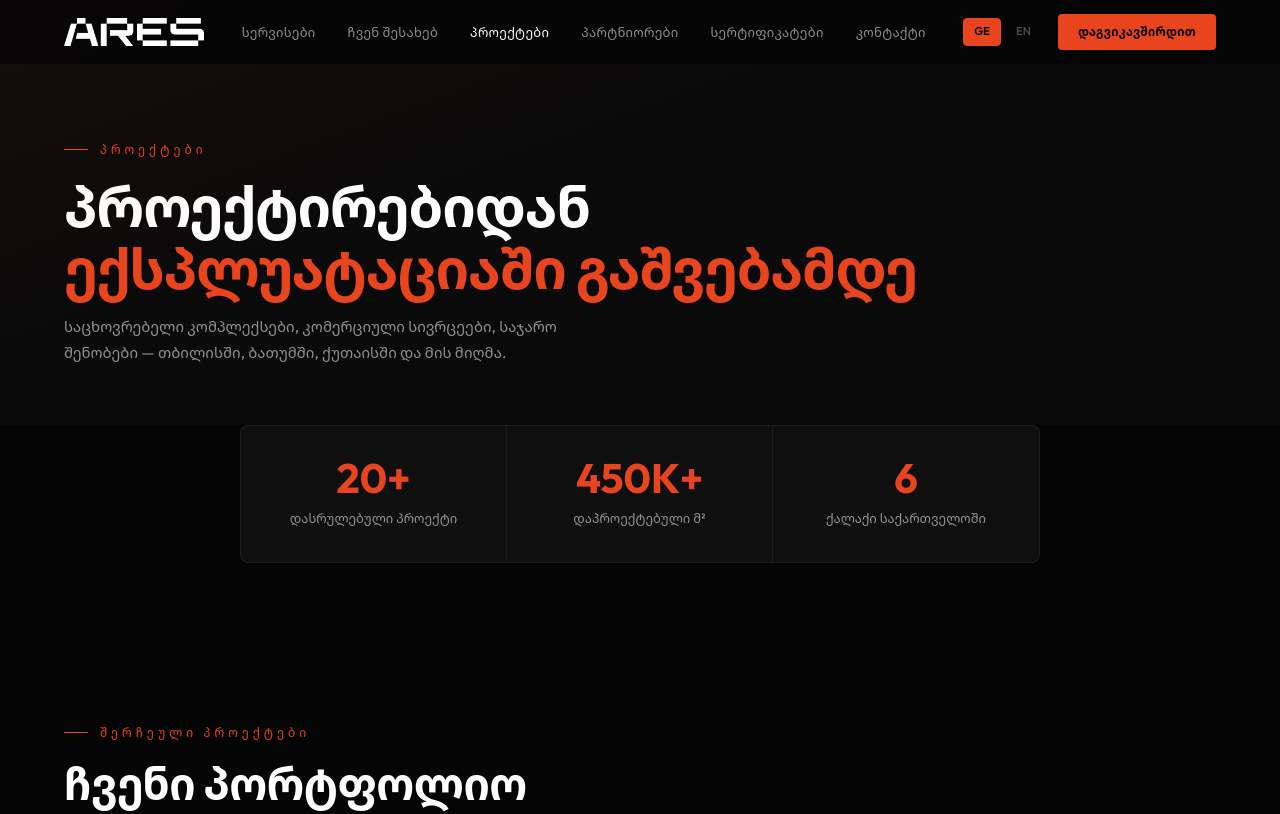
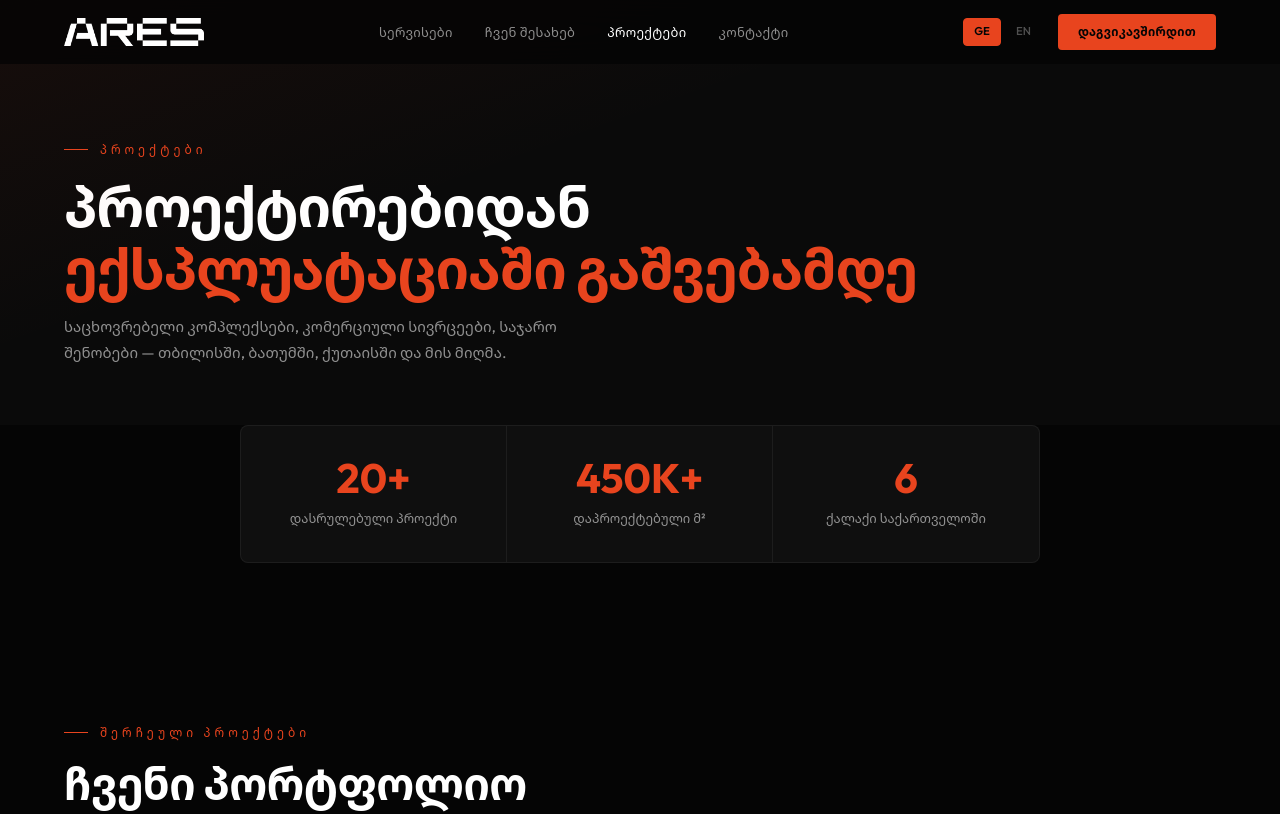
Before and after one commit to lukasturua9444/ares-ge, a Next.js app: page /ka/projects in a window 1280 px wide. Shown: the top 814 px of the page. Built offline with nearby package versions, Linux system fonts and the light colour scheme.

Commit message:
Step 2 (GE projects): Remove Partners + Certifications nav links

```diff
--- a/src/app/ka/projects/page.js
+++ b/src/app/ka/projects/page.js
@@ -54,8 +54,6 @@ export default function ProjectsPageKa() {
             <a href="/ka/services" onClick={handleNavClick}>სერვისები</a>
             <a href="/ka/about" onClick={handleNavClick}>ჩვენ შესახებ</a>
             <a href="/ka/projects" className="active-link" onClick={handleNavClick}>პროექტები</a>
-            <a href="/ka/partners" onClick={handleNavClick}>პარტნიორები</a>
-            <a href="/ka/certifications" onClick={handleNavClick}>სერტიფიკატები</a>
             <a href="/ka/contact" onClick={handleNavClick}>კონტაქტი</a>
           </div>
           <div className="nav-right">
@@ -139,7 +137,7 @@ export default function ProjectsPageKa() {
         <div className="wrap">
           <div className="footer-grid">
             <div><div className="footer-brand"><img src="/images/ARES_White_Horizontal.png" alt="ARES" /></div><p className="footer-desc">ინტეგრირებული MEPF საინჟინრო გადაწყვეტილებები დეველოპერებისა და სამშენებლო კომპანიებისთვის. პროექტირებიდან ექსპლუატაციაში გაშვებამდე.</p></div>
-            <div className="footer-col"><h4>ნავიგაცია</h4><a href="/ka/services">სერვისები</a><a href="/ka/about">ჩვენ შესახებ</a><a href="/ka/projects">პროექტები</a><a href="/ka/partners">პარტნიორები</a><a href="/ka/contact">კონტაქტი</a></div>
+            <div className="footer-col"><h4>ნავიგაცია</h4><a href="/ka/services">სერვისები</a><a href="/ka/about">ჩვენ შესახებ</a><a href="/ka/projects">პროექტები</a><a href="/ka/contact">კონტაქტი</a></div>
             <div className="footer-col"><h4>სერვისები</h4><a href="/ka/services">მექანიკური</a><a href="/ka/services">ელექტრული</a><a href="/ka/services">სანტექნიკა</a><a href="/ka/services">ხანძარსაწინააღმდეგო</a></div>
             <div className="footer-col footer-contact"><h4>კონტაქტი</h4><p><a href="mailto:info@ares.ge">info@ares.ge</a></p><p><a href="tel:+995595396139">+995 595 39 61 39</a></p><p>ს. ვირსალაძის ქ. 8<br />თბილისი 0108, საქართველო</p></div>
           </div>
```
